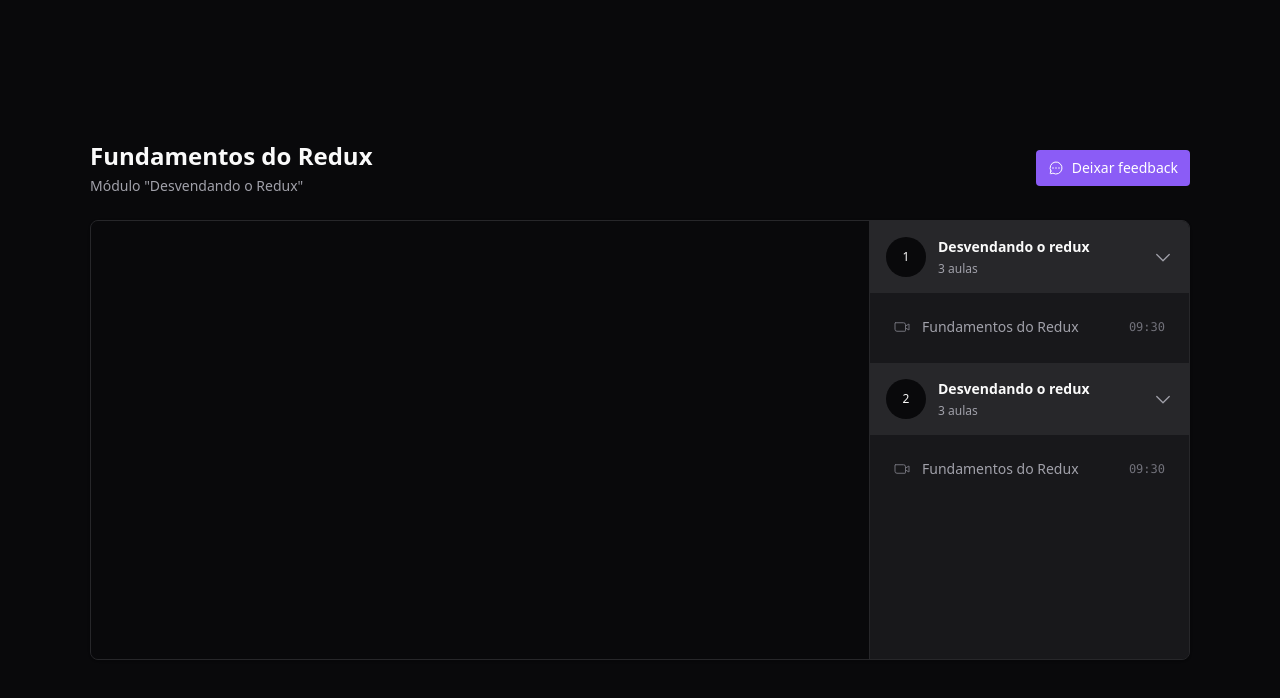
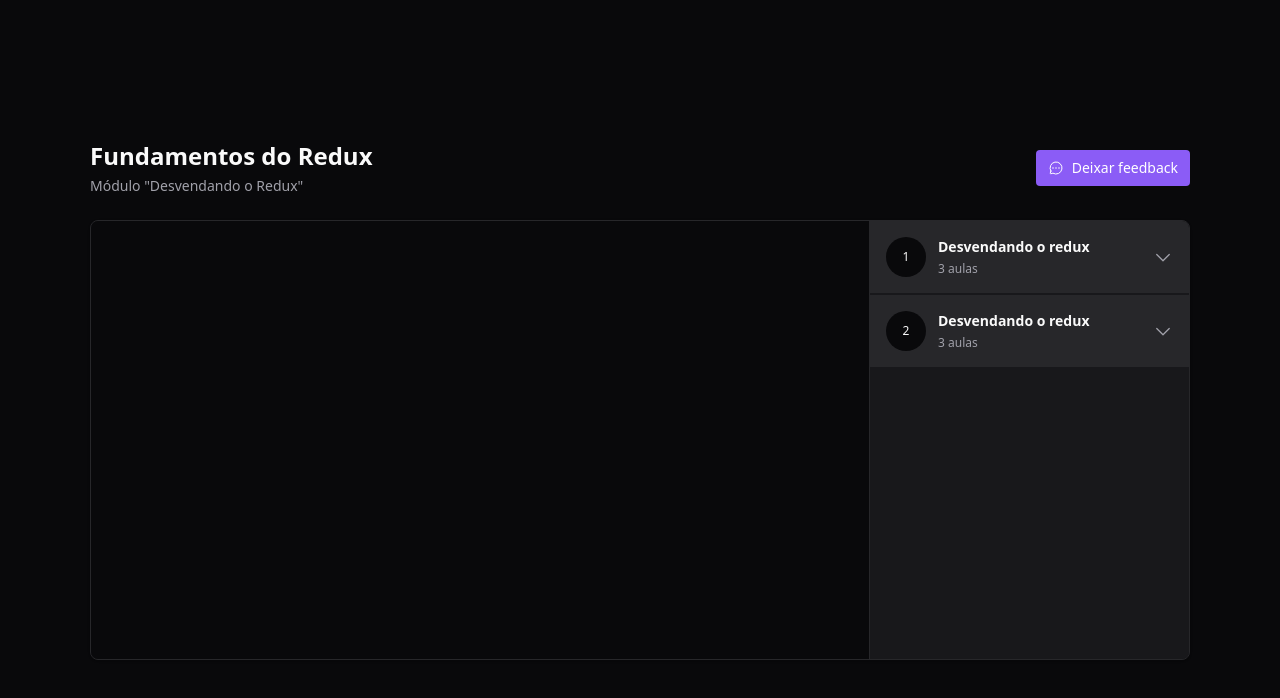
Before and after one commit to pedrocmoreira/ignite_react_redux_zustand, a React (Vite) app: page / in a window 1280 px wide. Shown: the top 698 px of the page. Built offline with nearby package versions, Linux system fonts and the light colour scheme.

Commit message:
adicionando radix colapsible nos módulos

```diff
--- a/package.json
+++ b/package.json
@@ -10,6 +10,7 @@
     "preview": "vite preview"
   },
   "dependencies": {
+    "@radix-ui/react-collapsible": "^1.0.3",
     "@reduxjs/toolkit": "^1.9.5",
     "phosphor-react": "^1.4.1",
     "react": "^18.2.0",
--- a/src/components/Module.tsx
+++ b/src/components/Module.tsx
@@ -1,3 +1,5 @@
+import * as Colapsible from '@radix-ui/react-collapsible';
+
 import { CaretDown } from "phosphor-react";
 import { Lesson } from "./Lesson";
 
@@ -7,10 +9,10 @@
   amountOfLessons: number;
 }
 
-export function Module({moduleIndex, title, amountOfLessons}: ModuleProps) {
+export function Module({ moduleIndex, title, amountOfLessons }: ModuleProps) {
   return (
-    <div >
-      <button className='flex w-full items-center gap-3 bg-zinc-800 p-4'>
+    <Colapsible.Root className='group'>
+      <Colapsible.Trigger className='flex w-full items-center gap-3 bg-zinc-800 p-4'>
         <div className='flex h-10 w-10 rounded-full items-center justify-center bg-zinc-950 text-xs'>
           {moduleIndex + 1}
         </div>
@@ -20,13 +22,15 @@
           <span className='text-xs text-zinc-400'>{amountOfLessons} aulas</span>
         </div>
 
-        <CaretDown className='w-5 h-5 ml-auto text-zinc-400' />
-      </button>
+        <CaretDown className='w-5 h-5 ml-auto text-zinc-400 group-data-[state=open]:rotate-180 transition-transform' />
+      </Colapsible.Trigger>
 
-      <nav className='relative flex flex-col gap-4 p-6'>
-        <Lesson title="Fundamentos do Redux" duration="09:30"/>
-      </nav>
+      <Colapsible.Content>
+        <nav className='relative flex flex-col gap-4 p-6'>
+          <Lesson title="Fundamentos do Redux" duration="09:30" />
+        </nav>
+      </Colapsible.Content>
 
-    </div>
+    </Colapsible.Root>
   )
 }
```
Also changed, not shown: 1 other file (tests, documents, lock files or other folders).
